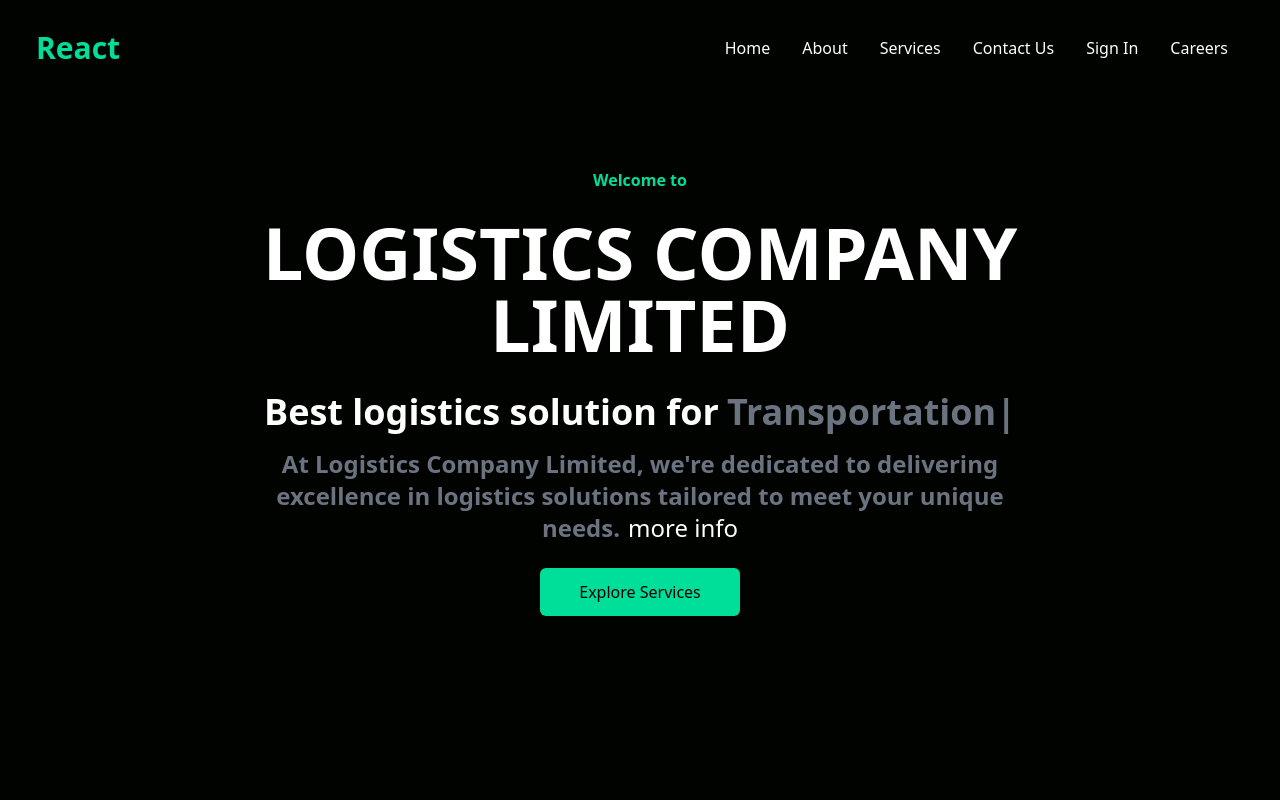
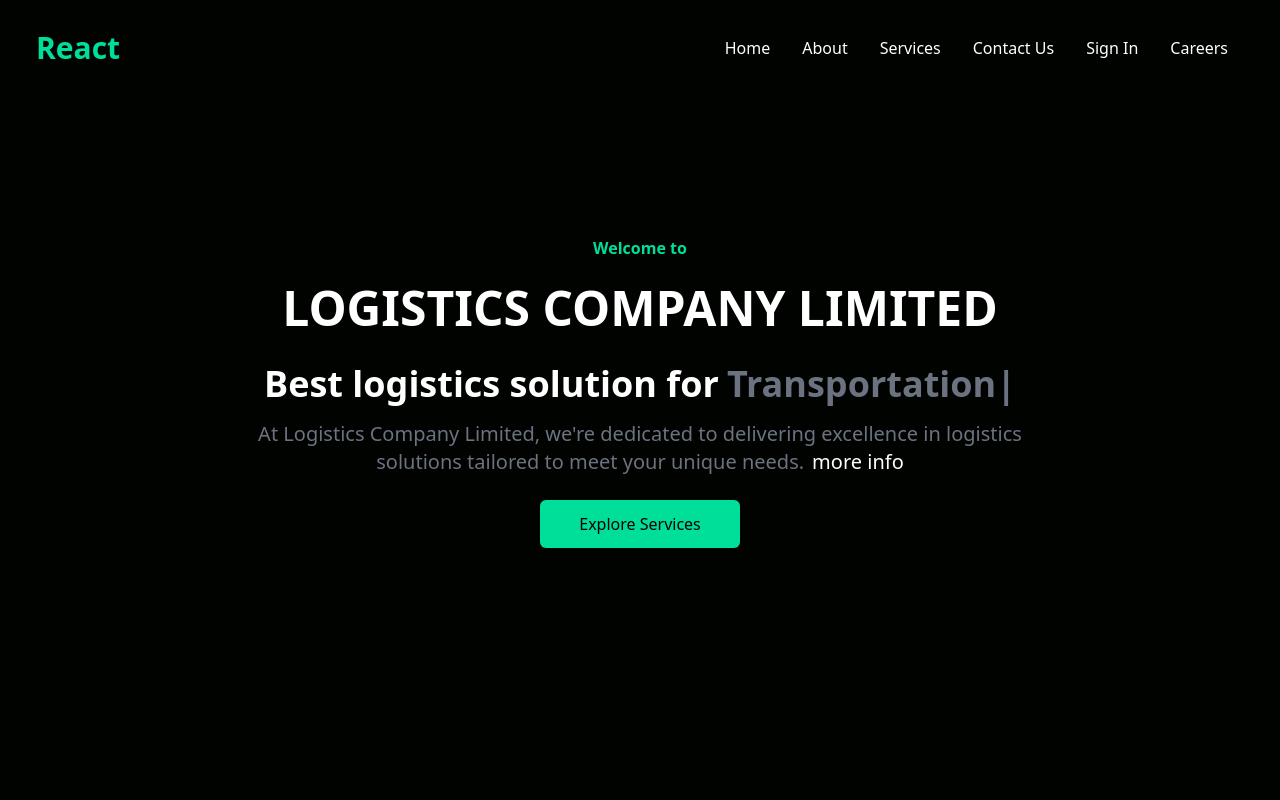
Before and after one commit to okolosiokaro/logistics, a React (Create React App) app: page / in a window 1280 px wide. Shown: the top 800 px of the page. Built offline with nearby package versions, Linux system fonts and the light colour scheme.

Commit message:
adjust text-size

```diff
--- a/src/components/Hero.jsx
+++ b/src/components/Hero.jsx
@@ -8,7 +8,7 @@ const Hero = () => {
     <div className="text-white">
       <div className="max-w-[800px] mt-[-96px] w-full h-screen mx-auto text-center flex flex-col justify-center">
        <p className="text-[#00df9a] font-bold p-2">Welcome to</p>
-       <h1 className="md:text-7xl sm:text-6xl text-4xl font-bold md:py-4">LOGISTICS COMPANY LIMITED</h1>
+       <h1 className="md:text-5xl sm:text-3xl text-2xl font-bold md:py-4">LOGISTICS COMPANY LIMITED</h1>
        <div className='flex items-center justify-center'>
         <p className='md:text-4xl sm:text-3xl text-xl font-bold py-4'>Best logistics solution for</p>
         <ReactTyped
@@ -19,7 +19,7 @@ const Hero = () => {
         loop
         />
        </div>
-       <p className='md:text-2xl text-xl font-bold text-gray-500'>At Logistics Company Limited, we're dedicated to delivering excellence in logistics solutions tailored to meet your unique needs.
+       <p className='md:text-xl text-sm text-gray-500'>At Logistics Company Limited, we're dedicated to delivering excellence in logistics solutions tailored to meet your unique needs.
       <ToggleInformation defaultVisible={false} information="Whether you're a small business or a large corporation, our comprehensive services ensure seamless transportation and supply chain management from start to finish." /></p>
 
       <button className='bg-[#00df9a] w-[200px] rounded-md font-medium my-6 mx-auto px-6 py-3 text-black text-bold'>Explore Services</button>
```
